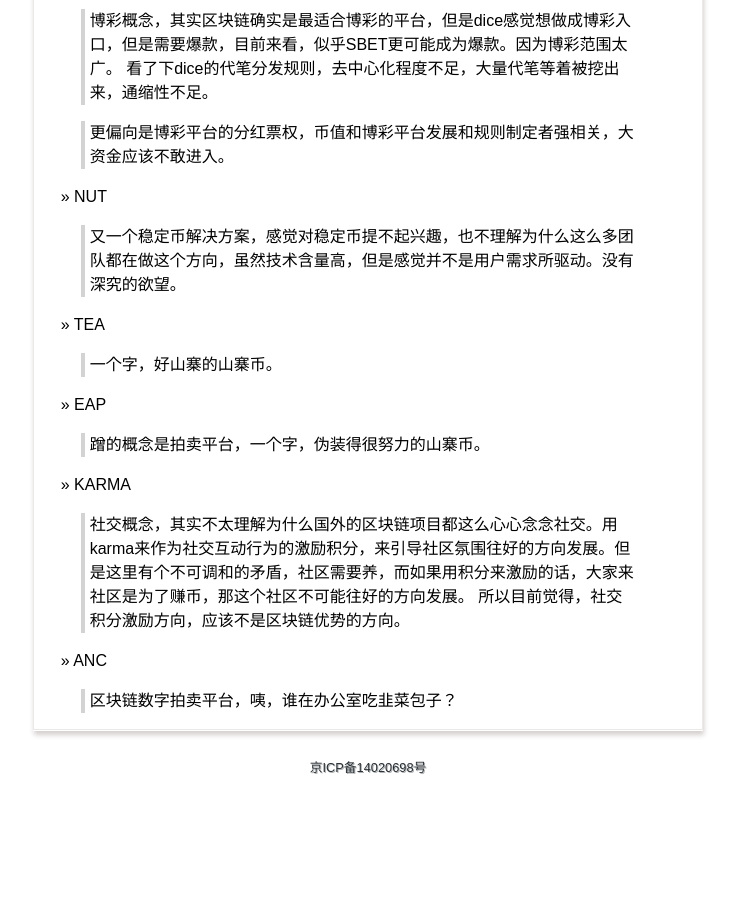
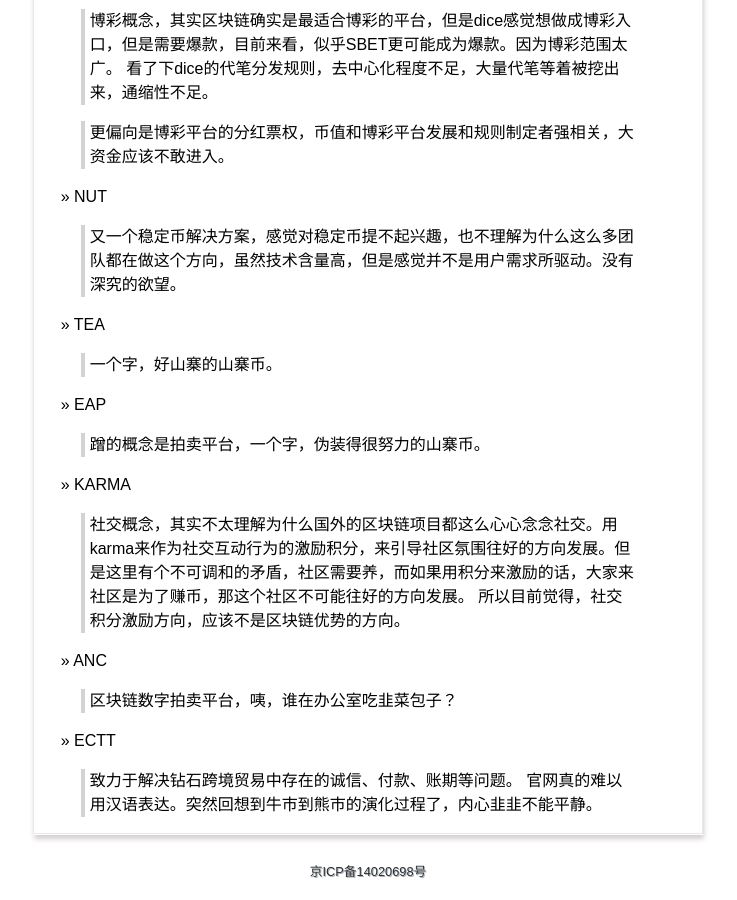
Before and after one commit to yanyiwu/blog, a Jekyll site: the page built from eostokens.md, in a window 1280 px wide and 900 px high, scrolled down 2567 px. Shown: the whole window, without its empty margins (272-1009 px from the left). Built offline with Jekyll 4.4.1, drawn with Linux system fonts in a browser that asks for light colours; Markdown is read by kramdown in place of the engine named in the settings; comment, search, counter and statistics services are not loaded; before the commit the page ends 3363 px from its top, so only the background shows below that.

Commit message:
[token] ECTT

```diff
--- a/eostokens.md
+++ b/eostokens.md
@@ -117,3 +117,8 @@ title: EOS-Tokens白皮书分析专栏
 &raquo; ANC
 
 > 区块链数字拍卖平台，咦，谁在办公室吃韭菜包子？
+
+&raquo; ECTT
+
+> 致力于解决钻石跨境贸易中存在的诚信、付款、账期等问题。
+> 官网真的难以用汉语表达。突然回想到牛市到熊市的演化过程了，内心韭韭不能平静。
```
